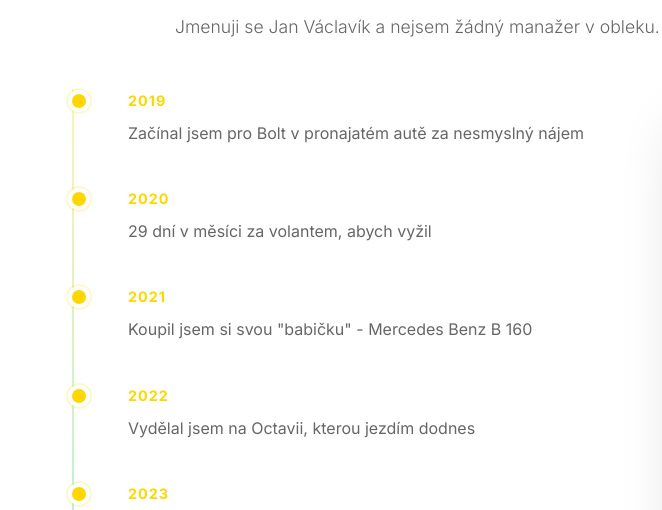
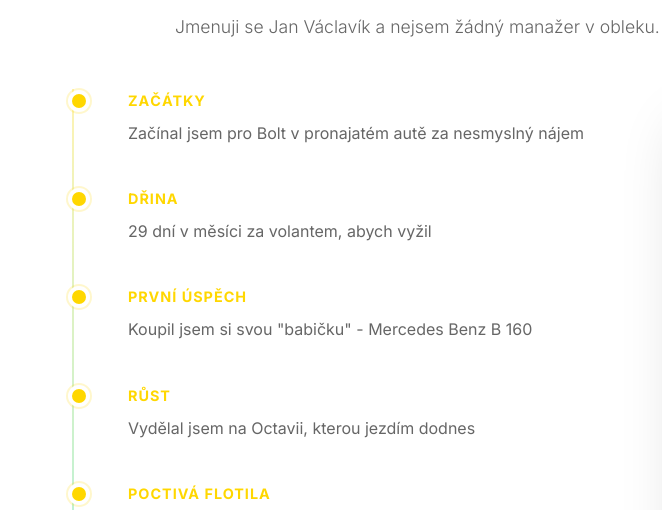
Before and after one commit to st3pan007/JanVaclavik, a plain HTML site: page index.html in a window 1280 px wide. Shown: the part 971-1481 px from the top of the page, 0-662 px from the left. Drawn offline with Linux system fonts and the light colour scheme.

Commit message:
Update index.html

```diff
--- a/index.html
+++ b/index.html
@@ -1224,27 +1224,27 @@
             <div class="timeline">
                 <div class="timeline-item">
                     <div class="timeline-dot"></div>
-                    <div class="timeline-year">2019</div>
+                    <div class="timeline-year">Začátky</div>
                     <p class="timeline-text">Začínal jsem pro Bolt v pronajatém autě za nesmyslný nájem</p>
                 </div>
                 <div class="timeline-item">
                     <div class="timeline-dot"></div>
-                    <div class="timeline-year">2020</div>
+                    <div class="timeline-year">Dřina</div>
                     <p class="timeline-text">29 dní v měsíci za volantem, abych vyžil</p>
                 </div>
                 <div class="timeline-item">
                     <div class="timeline-dot"></div>
-                    <div class="timeline-year">2021</div>
+                    <div class="timeline-year">První úspěch</div>
                     <p class="timeline-text">Koupil jsem si svou "babičku" - Mercedes Benz B 160</p>
                 </div>
                 <div class="timeline-item">
                     <div class="timeline-dot"></div>
-                    <div class="timeline-year">2022</div>
+                    <div class="timeline-year">Růst</div>
                     <p class="timeline-text">Vydělal jsem na Octavii, kterou jezdím dodnes</p>
                 </div>
                 <div class="timeline-item">
                     <div class="timeline-dot"></div>
-                    <div class="timeline-year">2023</div>
+                    <div class="timeline-year">Poctivá flotila</div>
                     <p class="timeline-text">Založil jsem Poctivou flotilu s jasnou vizí: <strong>férové podmínky pro každého řidiče</strong></p>
                 </div>
             </div>
@@ -1593,7 +1593,7 @@
                     </div>
                 </div>
                 <div class="map-container">
-                    <iframe src="https://www.google.com/maps/embed?pb=!1m18!1m12!1m3!1d2572.9847297893847!2d18.27081631571682!3d49.84444097939459!2m3!1f0!2f0!3f0!3m2!1i1024!2i768!4f13.1!3m3!1m2!1s0x4713e34c5e5b5b5b%3A0x3f3f3f3f3f3f3f3f!2sJanovsk%C3%A9ho%202270%2F5%2C%20702%2000%20Ostrava-Mari%C3%A1nsk%C3%A9%20Hory%20a%20Hulv%C3%A1ky!5e0!3m2!1scs!2scz!4v1620000000000!5m2!1scs!2scz"
+                    <iframe src="https://www.google.com/maps/embed?pb=!1m18!1m12!1m3!1d2573.380742893847!2d18.275130315716!3d49.831929099999996!2m3!1f0!2f0!3f0!3m2!1i1024!2i768!4f13.1!3m3!1m2!1s0x4713e33ed426d705%3A0x8eef45841d1902c2!2sZ%C3%A1chrann%C3%BD%20t%C3%BDm%20%C4%8C%C4%8CK%20Ostrava%2C%20%C4%8Cerven%C3%A9ho%20k%C5%99%C3%AD%C5%BEe%204%2C%20702%2000%20Moravsk%C3%A1%20Ostrava%20a%20P%C5%99%C3%ADvoz!5e0!3m2!1scs!2scz!4v1620000000000!5m2!1scs!2scz"
                             allowfullscreen="" loading="lazy" referrerpolicy="no-referrer-when-downgrade">
                     </iframe>
                 </div>
```
